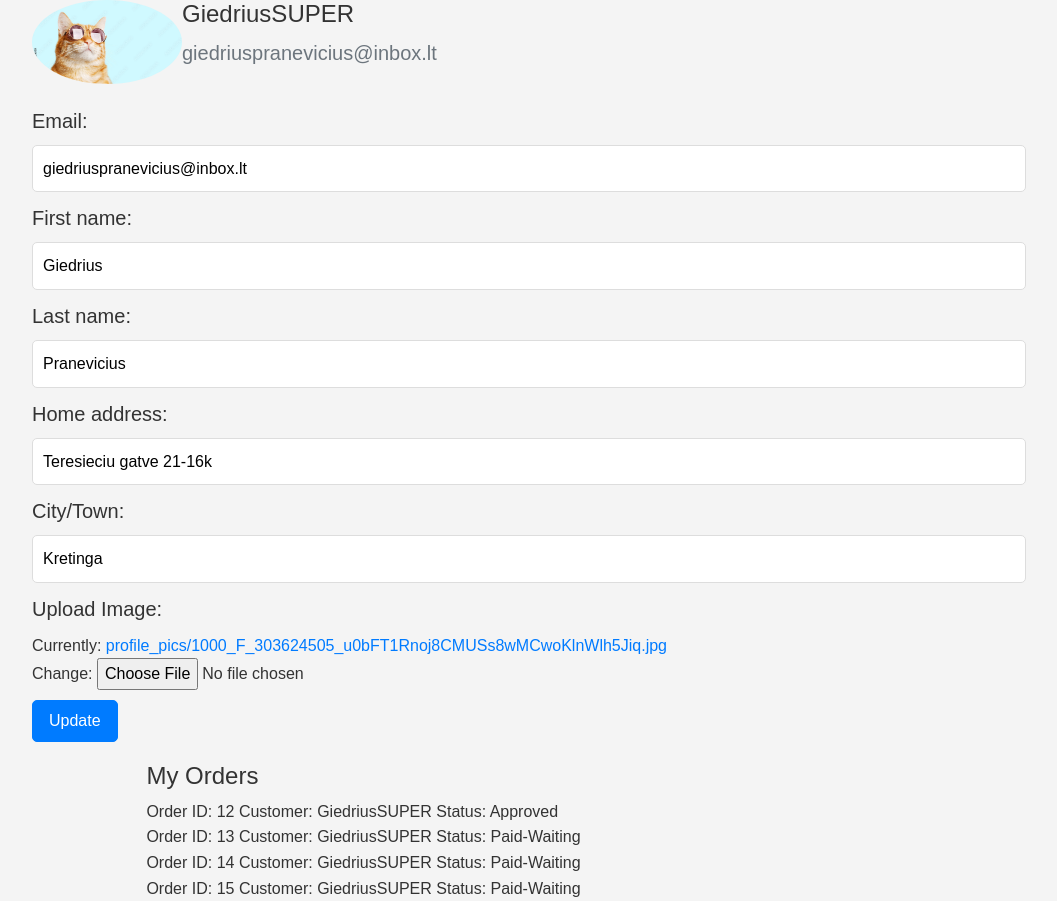
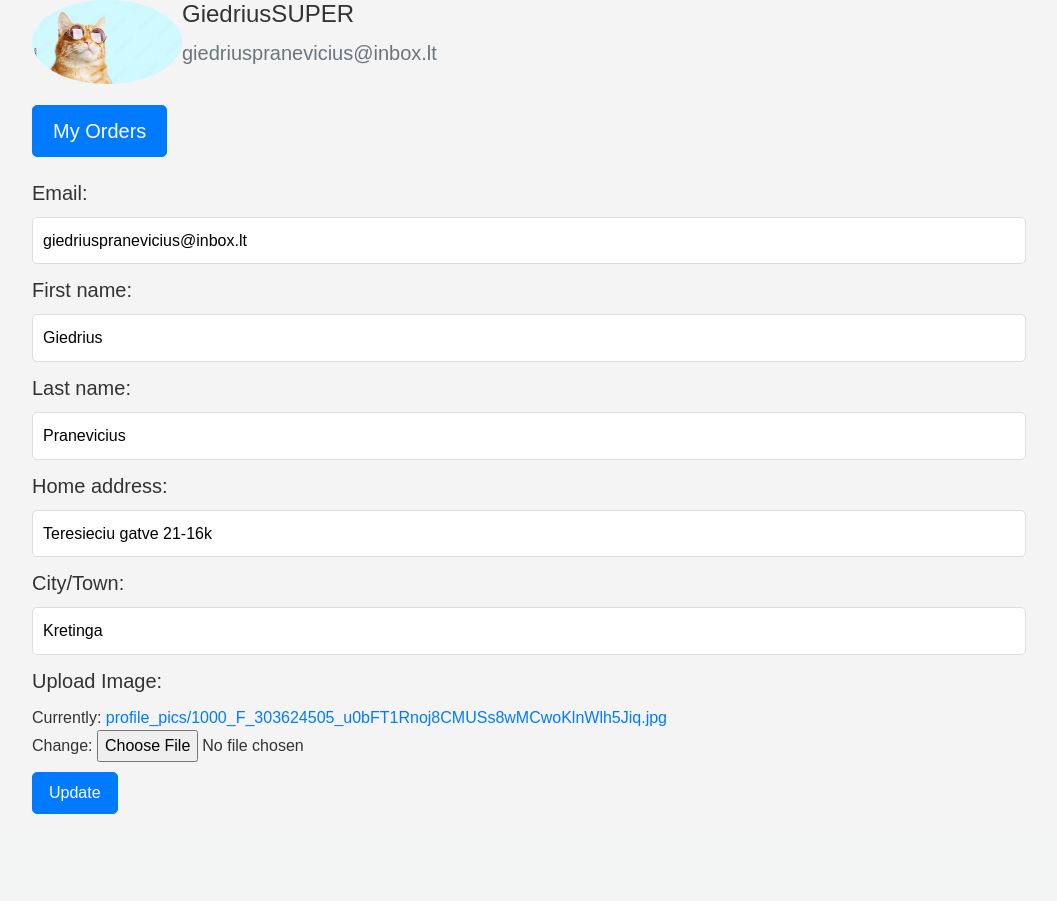
Before and after one commit to GiedriusPR/ManoEshopas, a Django app: page /profile/ in a window 1280 px wide. Shown: the part 94-995 px from the top of the page, without its empty margins (111-1168 px from the left). After the commit the page ends 908 px from the top, so only its background shows below. Run offline with Django 4.2, Linux system fonts and the light colour scheme; a user stored in the database is signed in; data comes from the database, SQL or seed files in the repository; both versions use the stored data as it was after the commit; some libraries are stand-ins or nearby versions.

Commit message:
now i can see My Orders with all detail i needed

```diff
--- a/eshopas_app/templates/profile.html
+++ b/eshopas_app/templates/profile.html
@@ -1,5 +1,6 @@
 {% extends 'base.html' %}
 {% load static %}
+{% load myfilters %}
 
 <link href="{% static 'css/styles.css' %}" rel="stylesheet">
 
@@ -12,6 +13,7 @@
         <p class="text-secondary">{{ user.email }}</p>
       </div>
     </div>
+    <div><a class="btn btn-primary" href="{% url 'order_list' %}">My Orders</a></div>
     <form method="POST" enctype="multipart/form-data">
       {% csrf_token %}
       <div class="form-group">
@@ -43,20 +45,4 @@
       </div>
     </form>
   </div>
-
-  <!-- My Orders section -->
-  <div class="container my-orders">
-    {% if orders %}
-    <h2>My Orders</h2>
-    {% for order in orders %}
-        <div>
-            Order ID: {{ order.id }}
-            Customer: {{ order.customer.user.username }}
-            Status: {{ order.status }}
-        </div>
-    {% endfor %}
-    {% else %}
-      <p>You have no orders yet.</p>
-    {% endif %}
-  </div>
 {% endblock %}
--- a/eshopas_app/urls.py
+++ b/eshopas_app/urls.py
@@ -26,6 +26,7 @@ urlpatterns = [
     path('register/', views.register_view, name='register'),
     path('profile/', views.profile_view, name='profile'),
     path('order_detail/<int:order_id>/', views.order_detail_view, name='order_detail'),
+    path('order_list/', views.order_list, name='order_list'),
     path('update_quantity/<int:product_id>/', views.update_quantity, name='update_quantity'),
     path('remove_item/<int:product_id>/', views.remove_item, name='remove_item'),
     path('search/', views.search, name='search'),
--- a/eshopas_app/views.py
+++ b/eshopas_app/views.py
@@ -147,6 +147,17 @@ def order_success(request, order_id):
         'order': order,
     }
     return render(request, 'order_success.html', context)
+
+
+def order_list(request):
+    try:
+        customer = Customer.objects.get(user=request.user)
+        user_orders = Orders.objects.filter(customer=customer)
+    except Customer.DoesNotExist:
+        user_orders = None
+
+    context = {'orders': user_orders}
+    return render(request, 'order_list.html', context)
 
 
 def login_view(request):
```
Also changed, not shown: data/db.sqlite3.
